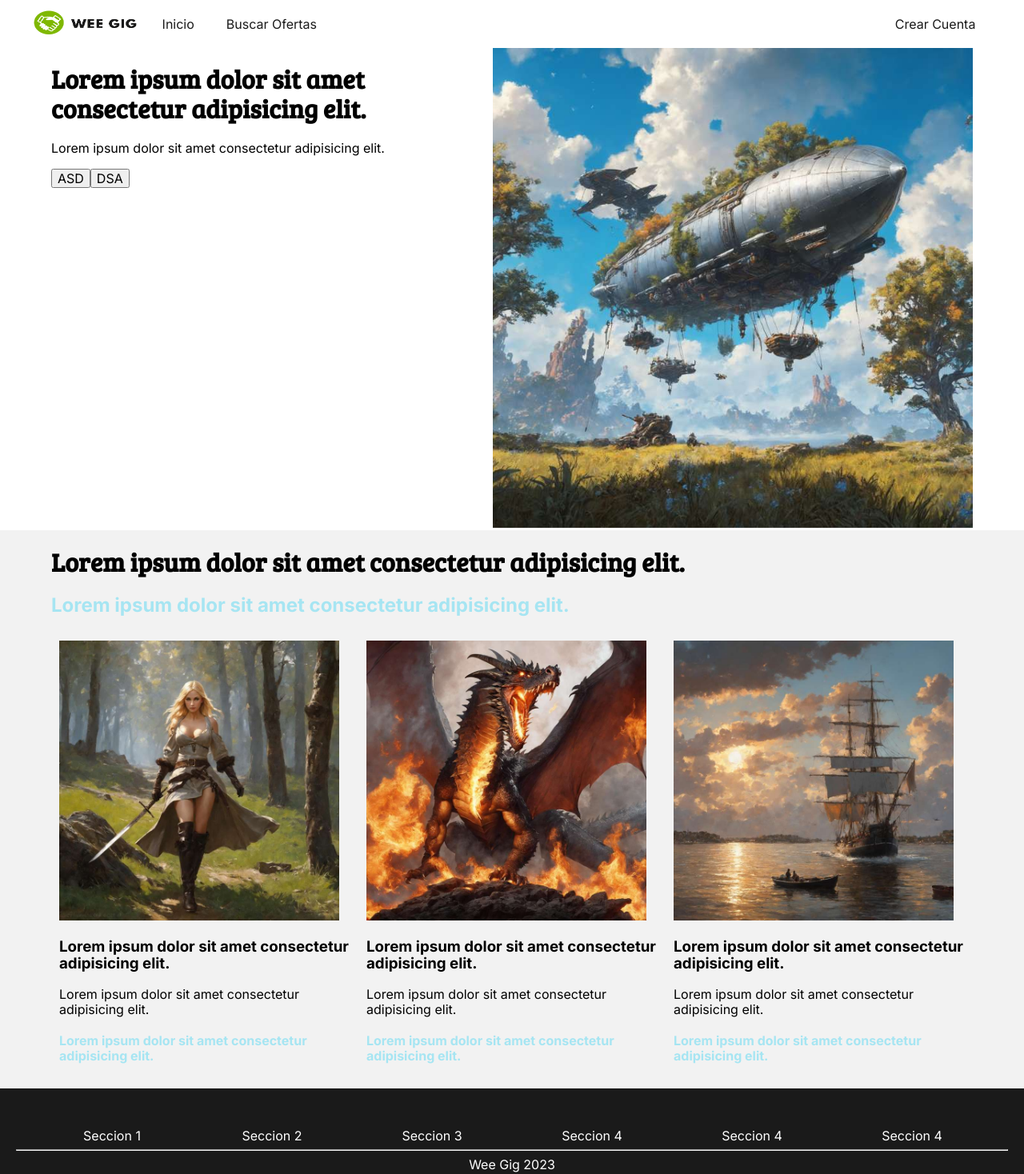
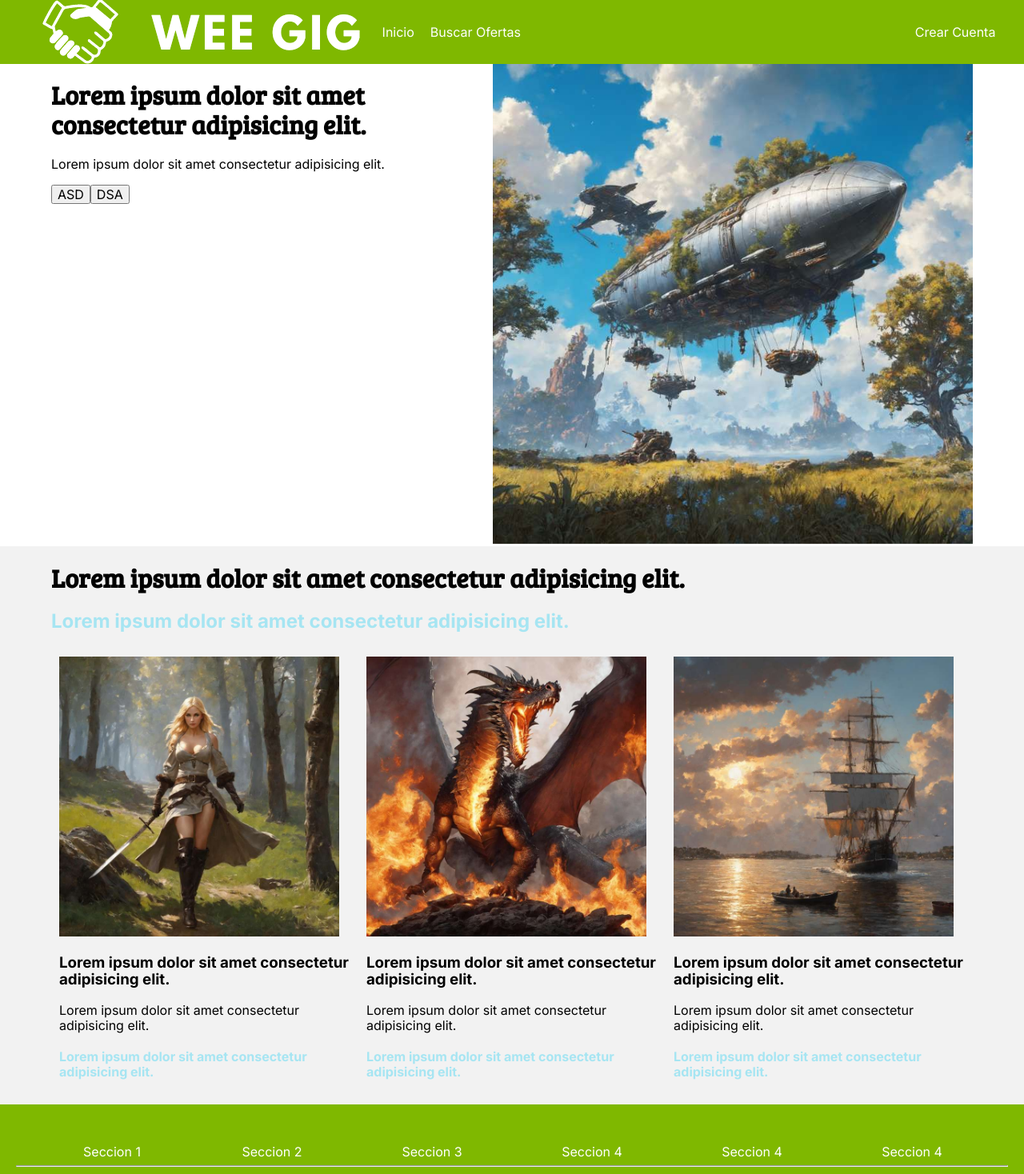
Before and after one commit to franciscojordan/WeeGig, a React (Vite) app: page / in a window 1280 px wide. Shown: the top 1468 px of the page at 80% size. Built offline with nearby package versions, Linux system fonts and the light colour scheme.

Commit message:
merge ok

```diff
--- a/src/css/Footer.css
+++ b/src/css/Footer.css
@@ -1,5 +1,5 @@
 .footer{
-    background-color: #1A1A1A;
+    background-color: #7FB800;
     color: #FFFFFF;
     padding: 50px 20px;
 }
@@ -11,5 +11,5 @@
 
 .box-1{
     width: 200px;
-    background-color: #1A1A1A;
+    background-color: #7FB800;
 }
--- a/src/css/Index2.css
+++ b/src/css/Index2.css
@@ -1,4 +1,4 @@
-#root {
+/* #root {
     font-family: Inter, system-ui, Avenir, Helvetica, Arial, sans-serif;
     padding: 0px;
   }
@@ -36,16 +36,15 @@
     display: inline-block;
     margin: 10px;
     padding: 20px;
-} */
+}
 
-/* .menu a:hover {
+.menu a:hover {
     text-decoration: none;
     color: #1A1A1A;
     background-color: #E8E8E8;
     border-radius: 10px;
-} */
+}
 
-/* 2 option */
 .menu a:hover {
     text-decoration: none;
     color: #1A1A1A;
@@ -56,7 +55,6 @@
     color: #1A1A1A;
     text-decoration: none;
     display: inline-block;
-    /* margin: 10px; */
     padding: 10px;
 }
 
@@ -74,14 +72,13 @@ body{
 }
 
 .box{
-    /* background-color: red; */
     display: flex;
     justify-content: center;
     height: 500px;
 }
 
 .box1{
-    /* background-color: aqua; */
+    background-color: aqua;
     width: 50%;
 }
 
@@ -99,7 +96,7 @@ body{
     background-color: ;
     width: 400px;
     background-color: #A6E5F2;
-    /* background-color: #7FB800; */
+    /* background-color: #7FB800;
     margin: 10px;
     border-radius: 15px;
 }
@@ -123,4 +120,4 @@ body{
     padding: 10px 20px;
     border: 1px solid #7FB800;
     margin: 10px;
-}
+} */
--- a/src/tsx/App.tsx
+++ b/src/tsx/App.tsx
@@ -76,7 +76,7 @@ function Menu(): JSX.Element {
 	return (
 		<div className="menu">
         <div>
-          <img src="/src/assets/img/logo.png" alt=""/>
+          <img src="/src/assets/img/logo_long.png" alt=""/>
         </div>
         <div>
             <ul>
```
